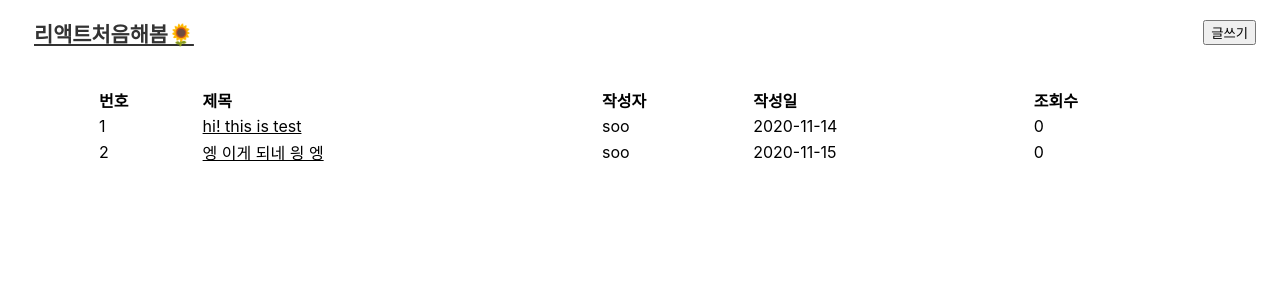
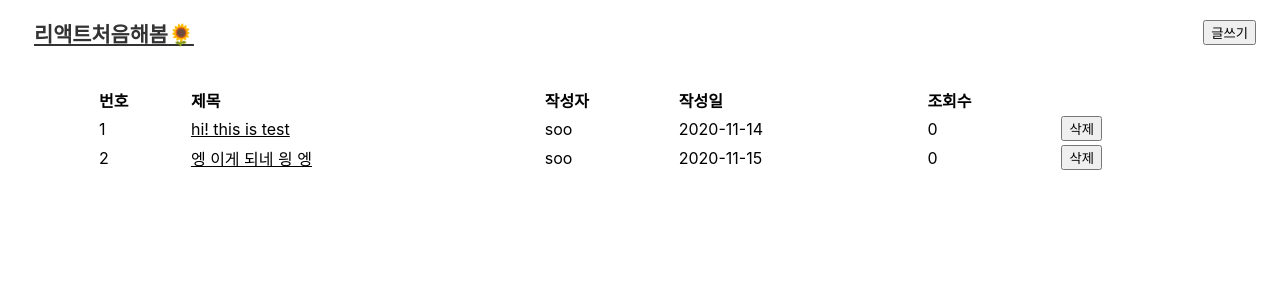
Before and after one commit to mori8/dsc-webproject-frontend, a React (Create React App) app in the folder frontend/: page /board in a window 1280 px wide. Shown: the top 300 px of the page. Built offline with nearby package versions, Linux system fonts and the light colour scheme; the HTML template or start-up script is replaced by a standard one.

Commit message:
Delete 기능

```diff
--- a/frontend/src/components/ArticleItem.js
+++ b/frontend/src/components/ArticleItem.js
@@ -1,4 +1,6 @@
 import React, { Component } from 'react';
+import Board from "./Board";
+import DeleteArticle from './DeleteArticle';
 
 class articleItem extends Component {
     render() {
@@ -12,6 +14,7 @@ class articleItem extends Component {
                 <td>{username}</td>
                 <td>{date}</td>
                 <td>{hits}</td>
+                <td><DeleteArticle id={this.props.id}>삭제</DeleteArticle></td>
             </tr>
         );
     }
--- a/frontend/src/components/Board.js
+++ b/frontend/src/components/Board.js
@@ -1,5 +1,6 @@
 import React, { Component } from 'react';
 import ArticleItem from './ArticleItem';
+import CreateArticle from './CreateArticle';
 
 class Board extends Component {
     state = {
@@ -27,6 +28,7 @@ class Board extends Component {
         }
       ],
     }
+
     render() {
         const style = {
             width: "85%",
@@ -34,18 +36,23 @@ class Board extends Component {
         }
 
         const list = this.state.information.map(
-            info => (<ArticleItem info={info} key={info.id}/>)
-        );
+            info => (<ArticleItem stateRefresh={this.stateRefresh} info={info} key={info.id}/>));
+
         return (
             <div>
                <table className="table" style={style}>
                    <thead>
-                        <tr><td>번호</td><td>제목</td><td>작성자</td><td>작성일</td><td>조회수</td></tr>
+                        <tr>
+                            <td>번호</td>
+                            <td>제목</td>
+                            <td>작성자</td>
+                            <td>작성일</td>
+                            <td>조회수</td>
+                        </tr>
                    </thead>
                    <tbody>
                         {list}
                    </tbody>
-
                </table>
             </div>
         );
--- /dev/null
+++ b/frontend/src/components/DeleteArticle.js
@@ -0,0 +1,19 @@
+import React from 'react';
+
+class DeleteArticle extends React.Component{
+    deleteArticle(id){
+        const url = ''+id;
+        fetch(url, {
+            method: 'DELETE'
+        })
+        this.props.stateRefresh();
+    }
+
+    render() {
+        return(
+            <button onClick={(e)=>this.deleteArticle(this.props.id)}>삭제</button>
+        )
+    }
+}
+
+export default DeleteArticle;
```
Also changed, not shown: frontend/src/shared/App.js (line endings or trailing spaces), 2 other files (tests, documents, lock files or other folders).
